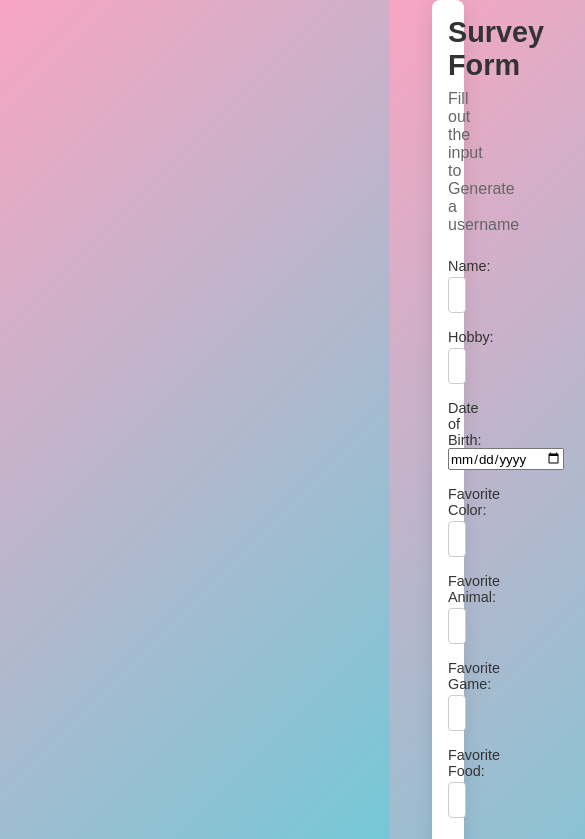
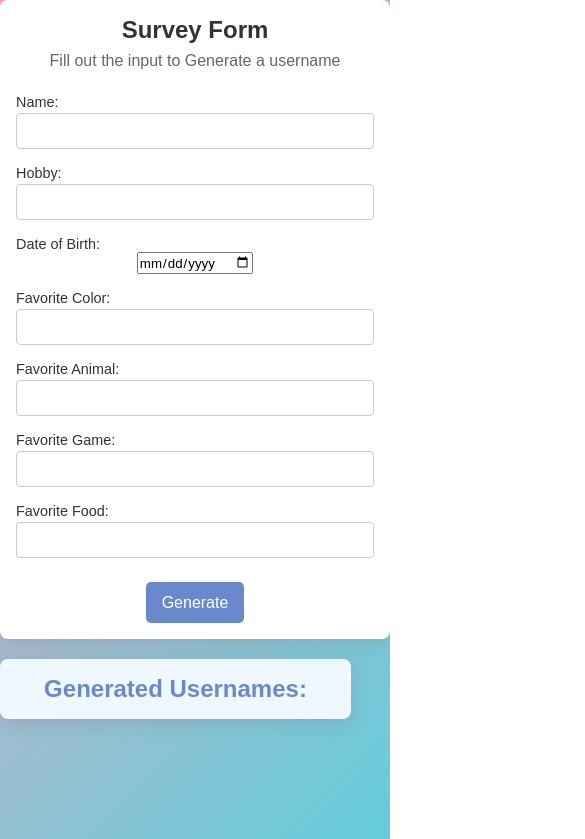
Before and after one commit to MiTech006/Generator-file, a plain HTML site: page main.html in a window 390 px wide. Shown: the top 839 px of the page, 585 px wide, since content can reach past the window. Drawn offline with Linux system fonts and the light colour scheme.

Commit message:
Update Maindesign.css
Made it available in mobile sizes

```diff
--- a/Maindesign.css
+++ b/Maindesign.css
@@ -119,3 +119,20 @@ button:hover {
     padding: 10px;
     border: 1px solid #ddd;
 }
+
+/* Media Queries for Mobile Devices */
+@media (max-width: 768px) {
+    .containers {
+        margin-left: 0; /* Remove the margin on mobile */
+    }
+
+    .form-container {
+        width: 100%; /* Make the form container take up full width */
+    }
+
+    .form-container h1 {
+        font-size: 1.5rem; /* Reduce the font size of the heading */
+    }
+
+    /* Add more styles for mobile devices as needed */
+}
```
